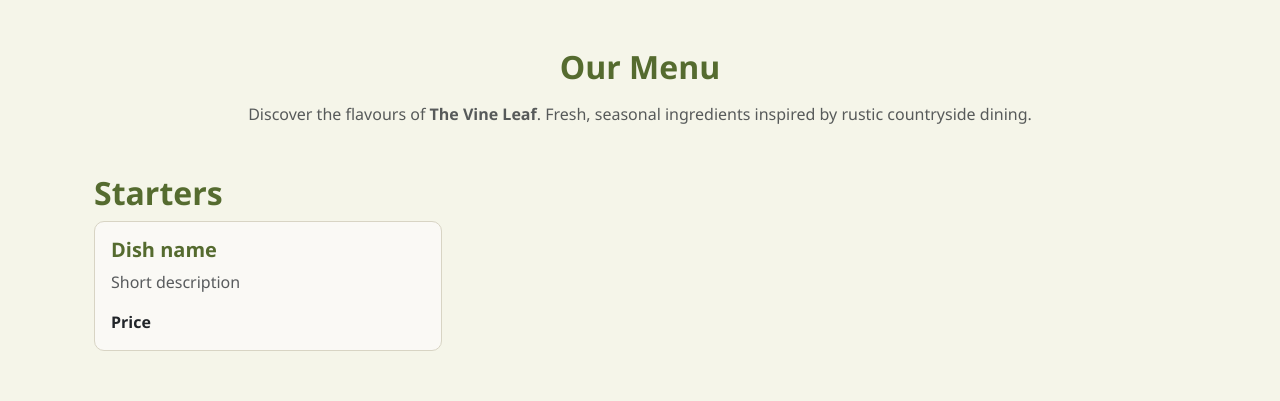
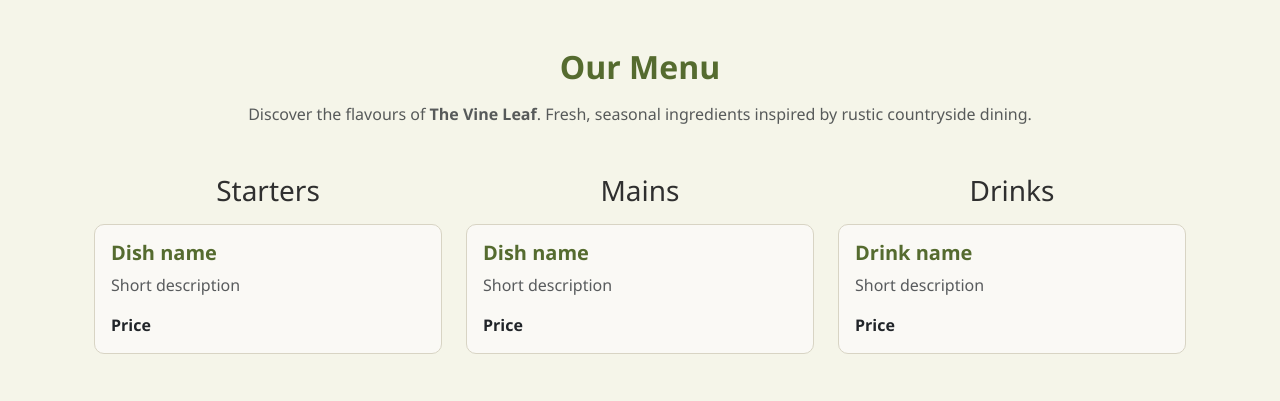
Before and after one commit to llama2409/Vineleaf-Milestone3, a Django app: page /menus/ in a window 1280 px wide. Shown: the part 56-457 px from the top of the page. Run offline with Django 5.2, Linux system fonts and the light colour scheme.

Commit message:
Create Mains and Drinks columns and change column headers to H3

```diff
--- a/vine_leaf/templates/menus.html
+++ b/vine_leaf/templates/menus.html
@@ -1,27 +1,51 @@
 {% extends "base.html" %}
-
 {% block title %}Our Menu{% endblock %}
-
 {% block content %}
 
 <div class="container mt-5 menu-page">
+  <h2 class="text-center mb-3">Our Menu</h2>
+  <p class="text-center text-muted mb-5">
+    Discover the flavours of <strong>The Vine Leaf</strong>. Fresh, seasonal
+    ingredients inspired by rustic countryside dining.
+  </p>
 
-    <h2 class="text-center mb-3">Our Menu</h2>
-    <p class="text-center text-muted mb-5">
-        Discover the flavours of <strong>The Vine Leaf</strong>.
-        Fresh, seasonal ingredients inspired by rustic countryside dining.
-    </p>
+  <div class="row" id="menu-grid">
+    <!-- Starters -->
+        <div class="col-md-4 mb-5">
+            <h3 class="text-center mb-3">Starters</h3>
 
-    <div class="row" id="menu-grid starters">
-        <h2>Starters</h2>
-            <div class="col-md-4 mb-4">
-                <div class="card menu-card p-3">
-                    <h5>Dish name</h5>
-                    <p class="text-muted">Short description</p>
+            <div class="card menu-card p-3">
+                <h5>Dish name</h5>
+                <p class="text-muted">Short description</p>
                 <strong>Price</strong>
             </div>
         </div>
+
+        <!-- Mains -->
+        <div class="col-md-4 mb-5">
+            <h3 class="text-center mb-3">Mains</h3>
+
+            <div class="card menu-card p-3">
+                <h5>Dish name</h5>
+                <p class="text-muted">Short description</p>
+                <strong>Price</strong>
+            </div>
+        </div>
+
+        <!-- Drinks -->
+        <div class="col-md-4 mb-5">
+            <h3 class="text-center mb-3">Drinks</h3>
+
+            <div class="card menu-card p-3">
+                <h5>Drink name</h5>
+                <p class="text-muted">Short description</p>
+                <strong>Price</strong>
+            </div>
+        </div>
+
     </div>
+
 </div>
 
+
 {% endblock %}
```
